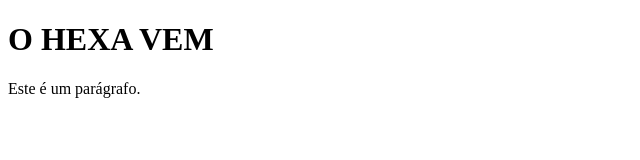
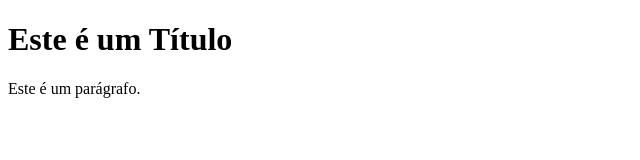
Before and after one commit to danerezende/ProjetoGu, a plain HTML site: page index.html in a window 1280 px wide. Shown: the whole page, without its empty margins (0-640 px from the left). Drawn offline with Linux system fonts and the light colour scheme.

Commit message:
Update index.html

```diff
--- a/index.html
+++ b/index.html
@@ -4,13 +4,13 @@
 
 <head>
 
-<title>O HEXA VEM</title>
+<title>Título da Página</title>
 
 </head>
 
 <body>
 
-<h1>O HEXA VEM</h1>
+<h1>Este é um Título</h1>
 
 <p>Este é um parágrafo.</p>
 
```
